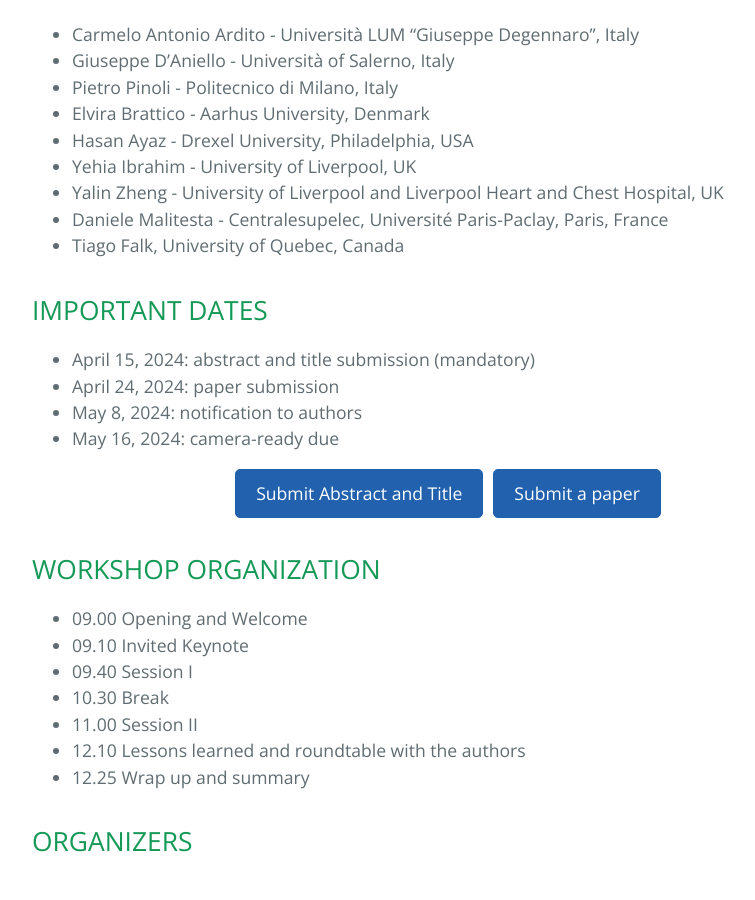
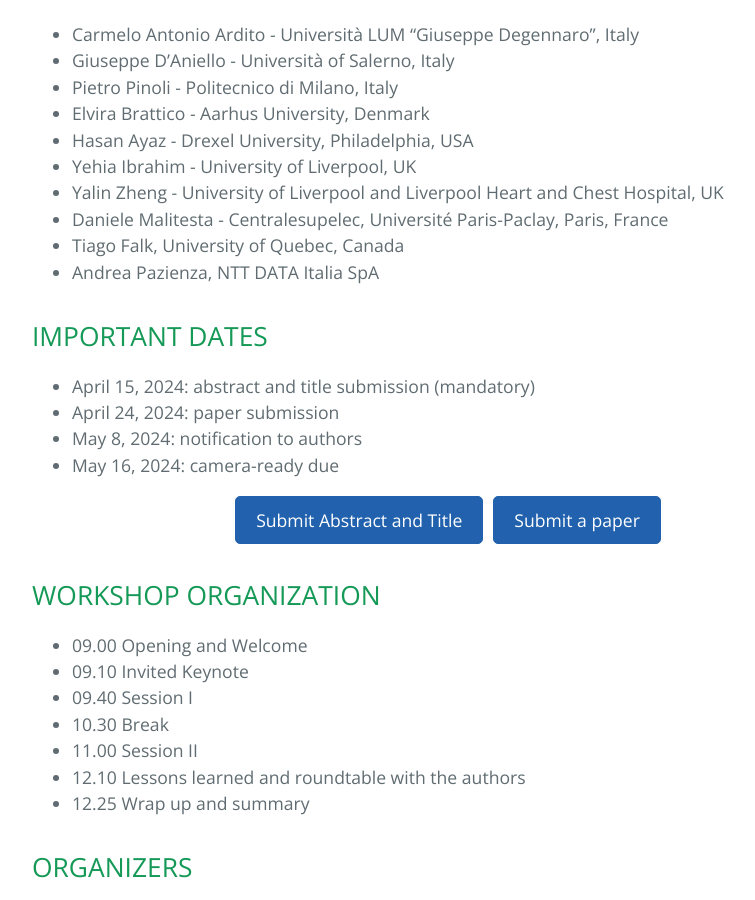
Before and after one commit to sisinflab/webium24, a Jekyll site: the page built from index.md, in a window 1280 px wide and 900 px high, scrolled down 2998 px. Shown: the whole window, without its empty margins (192-947 px from the left). Built offline with Jekyll 4.4.1, drawn with Linux system fonts in a browser that asks for light colours.

Commit message:
Update index.md

```diff
--- a/index.md
+++ b/index.md
@@ -63,6 +63,7 @@ Topics of interest include, but are not limited to:
 + Yalin Zheng -  University of Liverpool and Liverpool Heart and Chest Hospital, UK
 + Daniele Malitesta - Centralesupelec, Université Paris-Paclay, Paris, France
 + Tiago Falk, University of Quebec, Canada
++ Andrea Pazienza, NTT DATA Italia SpA
 
 
 ## IMPORTANT DATES <a name="ID"></a>
```
